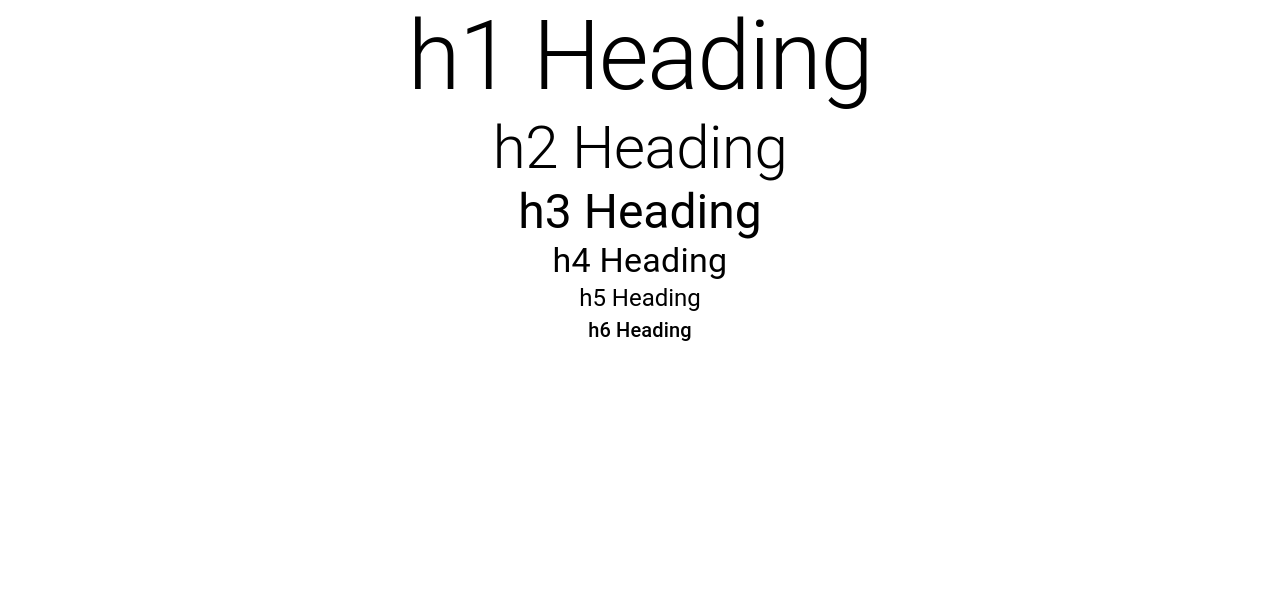
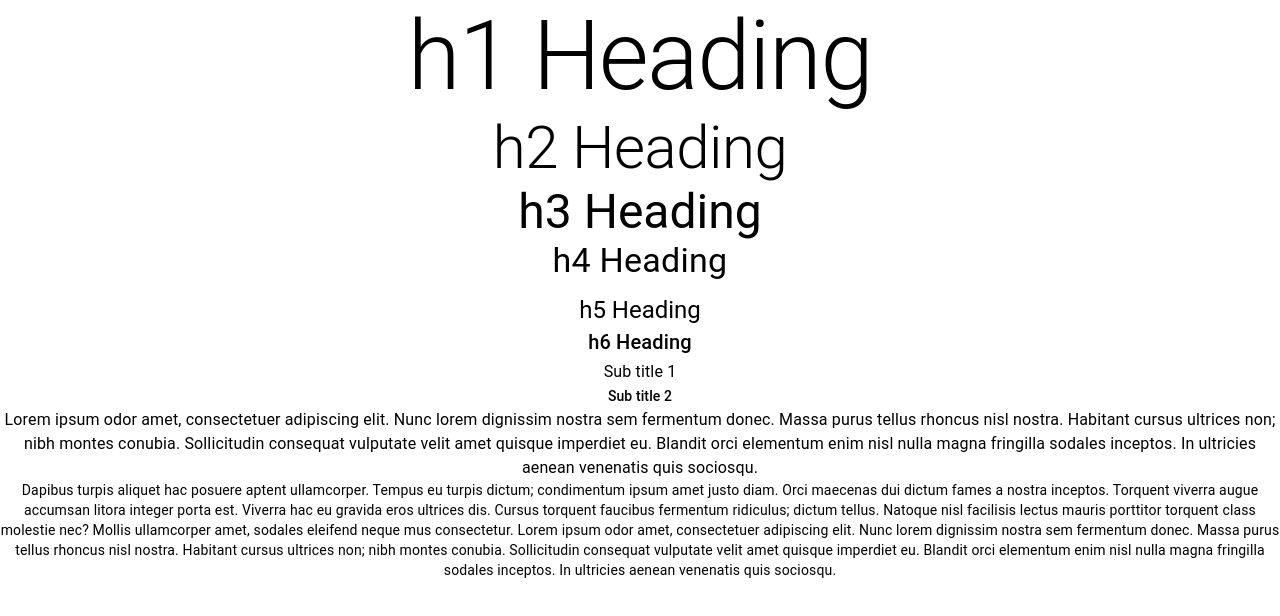
Before and after one commit to davidgillard/react-mui-demo, a React (Create React App) app: page / in a window 1280 px wide. Shown: the top 616 px of the page. Built offline with nearby package versions, Linux system fonts and the light colour scheme.

Commit message:
add typography

```diff
--- a/src/components/MuiTypography.tsx
+++ b/src/components/MuiTypography.tsx
@@ -7,9 +7,20 @@ export const MuiTypography = () => {
       <Typography variant='h1'>h1 Heading</Typography>
       <Typography variant='h2'>h2 Heading</Typography>
       <Typography variant='h3'>h3 Heading</Typography>
-      <Typography variant='h4'>h4 Heading</Typography>
+      <Typography variant='h4' component='h1' gutterBottom>h4 Heading</Typography>
       <Typography variant='h5'>h5 Heading</Typography>
       <Typography variant='h6'>h6 Heading</Typography>
+
+      <Typography variant='subtitle1'>Sub title 1</Typography>
+      <Typography variant='subtitle2'>Sub title 2</Typography>
+
+      <Typography variant='body1'>
+      Lorem ipsum odor amet, consectetuer adipiscing elit. Nunc lorem dignissim nostra sem fermentum donec. Massa purus tellus rhoncus nisl nostra. Habitant cursus ultrices non; nibh montes conubia. Sollicitudin consequat vulputate velit amet quisque imperdiet eu. Blandit orci elementum enim nisl nulla magna fringilla sodales inceptos. In ultricies aenean venenatis quis sociosqu.
+      </Typography>
+      <Typography variant='body2'>
+      Dapibus turpis aliquet hac posuere aptent ullamcorper. Tempus eu turpis dictum; condimentum ipsum amet justo diam. Orci maecenas dui dictum fames a nostra inceptos. Torquent viverra augue accumsan litora integer porta est. Viverra hac eu gravida eros ultrices dis. Cursus torquent faucibus fermentum ridiculus; dictum tellus. Natoque nisl facilisis lectus mauris porttitor torquent class molestie nec? Mollis ullamcorper amet, sodales eleifend neque mus consectetur.
+      Lorem ipsum odor amet, consectetuer adipiscing elit. Nunc lorem dignissim nostra sem fermentum donec. Massa purus tellus rhoncus nisl nostra. Habitant cursus ultrices non; nibh montes conubia. Sollicitudin consequat vulputate velit amet quisque imperdiet eu. Blandit orci elementum enim nisl nulla magna fringilla sodales inceptos. In ultricies aenean venenatis quis sociosqu.
+      </Typography>
     </div>
   )
 }
```
